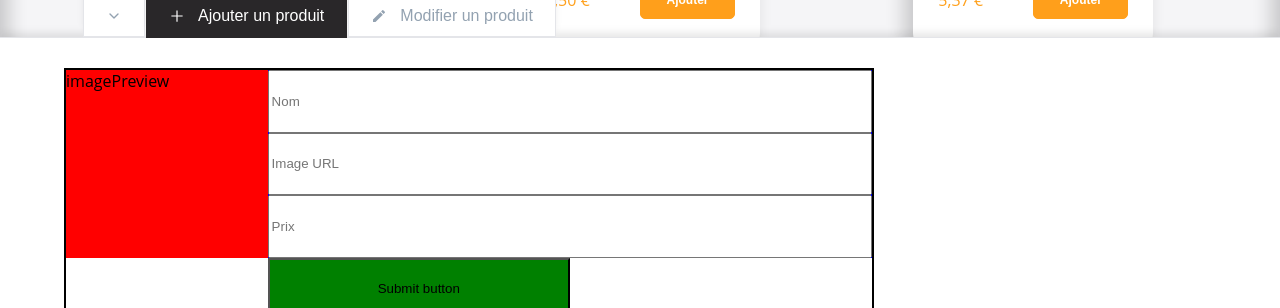
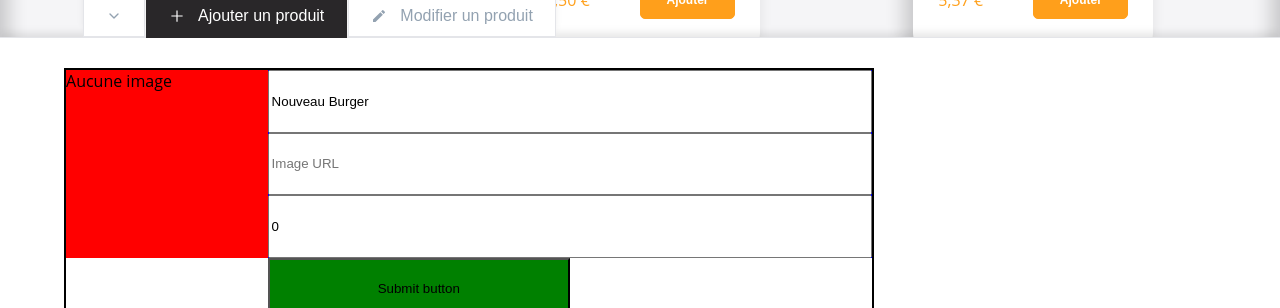
Before and after one commit to AzN-StaR27/crazee-burger, a React app: page /order/1 in a window 1280 px wide. Shown: the part 433-741 px from the top of the page. Built offline with nearby package versions, Linux system fonts and the light colour scheme; the HTML template or start-up script is replaced by a standard one.

Commit message:
🚧 F08: ADMIN > AddForm > Add new product to menu dynamically (from info typed by user)

```diff
--- a/src/components/pages/order/Main/Admin/AdminPanel/AddForm.jsx
+++ b/src/components/pages/order/Main/Admin/AdminPanel/AddForm.jsx
@@ -1,15 +1,25 @@
-import React, { useContext } from "react";
+import React, { useContext, useState } from "react";
 import styled from "styled-components";
 import OrderContext from "../../../../../../context/OrderContext";
 
 export default function AddForm() {
   const { handleAdd } = useContext(OrderContext);
 
+  const [title, setTitle] = useState("Nouveau Burger");
+  const [imageSource, setImageSource] = useState("");
+  const [price, setPrice] = useState(0);
+
+  // const newProduct = {
+  //   id: new Date().getTime(),
+  //   title: "nouveau produit",
+  //   imageSource: "../../../../../public/images/burger1.png",
+  //   price: 2.5,
+  // };
+
   const newProduct = {
-    id: new Date().getTime(),
-    title: "nouveau produit",
-    imageSource: "../../../../../public/images/burger1.png",
-    price: 2.5,
+    title,
+    imageSource,
+    price,
   };
 
   const handleSubmit = (event) => {
@@ -17,13 +27,41 @@ export default function AddForm() {
     handleAdd(newProduct);
   };
 
+  const handleTitleChange = (event) => {
+    console.log("event.target.value :", event.target.value);
+    setTitle(event.target.value);
+  };
+  const handleImageChange = (event) => {
+    console.log("event.target.value :", event.target.value);
+    setImageSource(event.target.value);
+  };
+  const handlePriceChange = (event) => {
+    console.log("event.target.value :", event.target.value);
+    setPrice(event.target.value);
+  };
+
   return (
     <AddFormStyled onSubmit={handleSubmit}>
-      <div className="image-preview">imagePreview</div>
+      <div className="image-preview">Aucune image</div>
       <div className="input-fields">
-        <input type="text" placeholder="Nom" />
-        <input type="text" placeholder="Image URL" />
-        <input type="text" placeholder="Prix" />
+        <input
+          value={title}
+          onChange={handleTitleChange}
+          type="text"
+          placeholder="Nom"
+        />
+        <input
+          value={imageSource}
+          onChange={handleImageChange}
+          type="text"
+          placeholder="Image URL"
+        />
+        <input
+          value={price}
+          onChange={handlePriceChange}
+          type="text"
+          placeholder="Prix"
+        />
       </div>
       <button className="submit-button">Submit button</button>
     </AddFormStyled>
```
